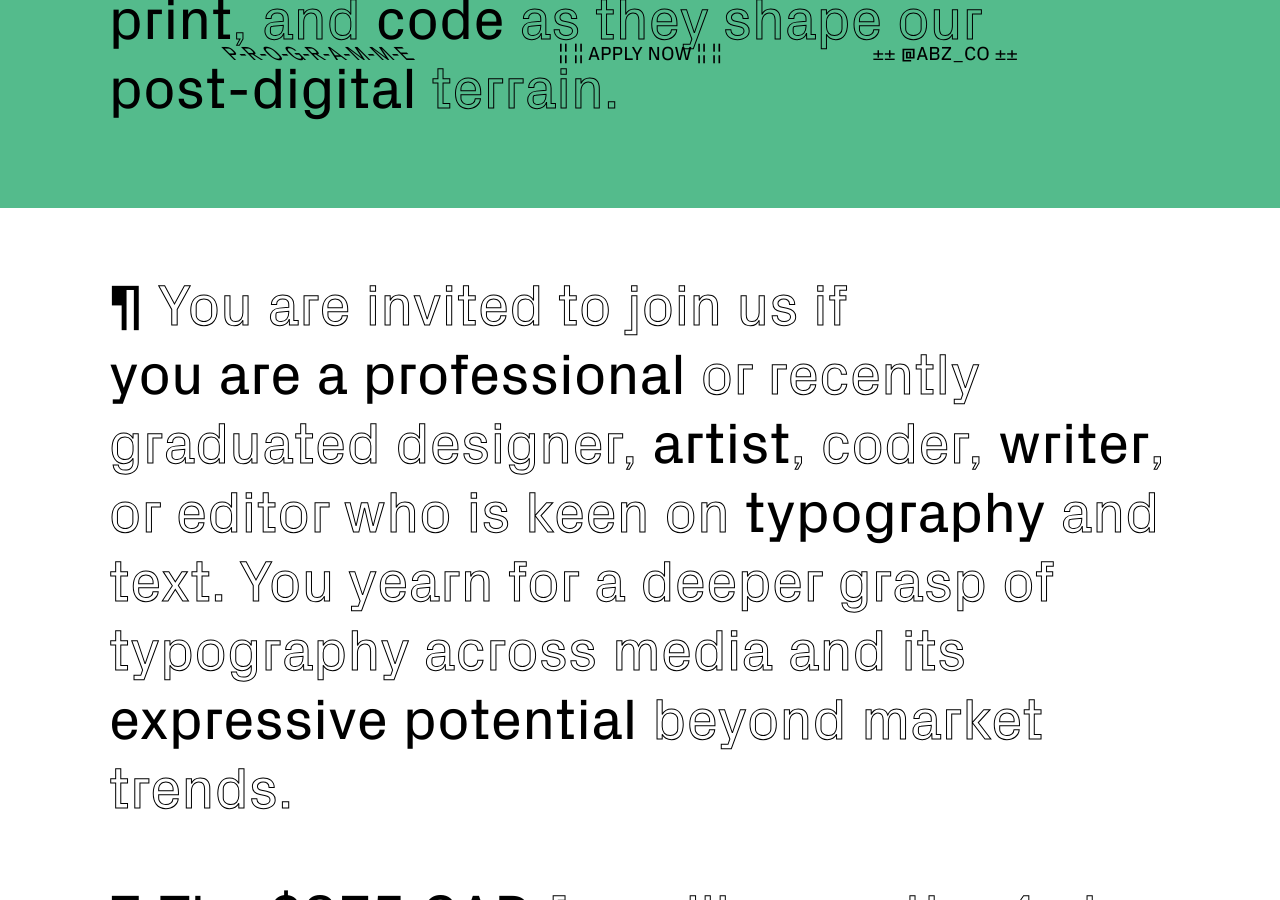
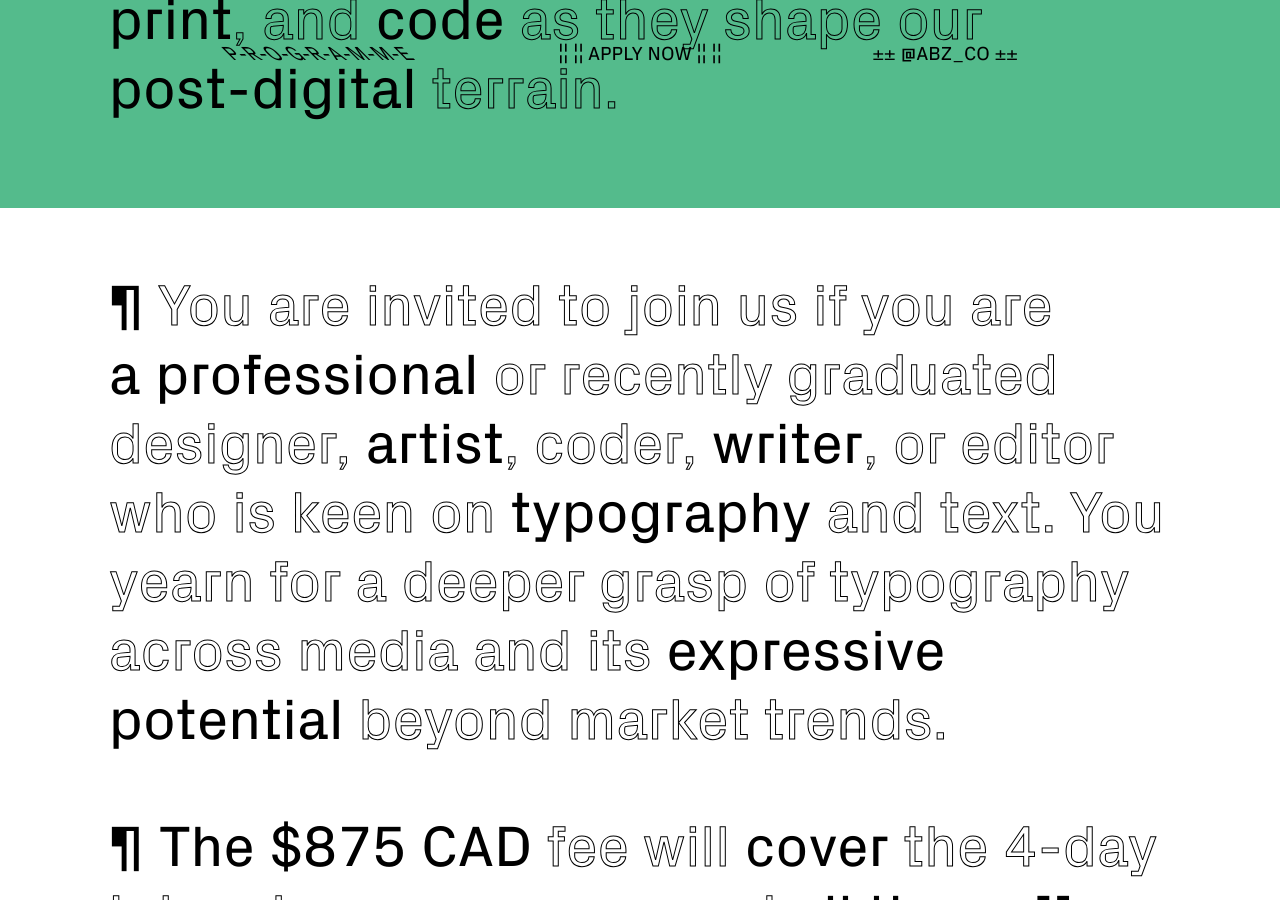
Before and after one commit to garrying/a-b-z.co, a Jekyll site: the page built from index.html, in a window 1280 px wide and 900 px high, scrolled down 702 px. Built offline with Jekyll 4.4.1, drawn with Linux system fonts in a browser that asks for light colours.

Commit message:
link break

```diff
--- a/index.html
+++ b/index.html
@@ -4,7 +4,7 @@ layout: default
 
 <section class="content-container heading-one">
   <p>
-    <span class="solid">¶</span> You are invited to join us if <a href="http://www.thegoodproject.org/wp-content/uploads/2016/01/Mehta_Paradox-of-the-Professions.pdf" data-link-text="you are a professional" target="_blank">you are a professional</a> or recently graduated designer, <a href="https://www.youtube.com/watch?v=rqlZLSshbgU" data-link-text="artist" target="_blank">artist</a>, coder, <a href="http://practicaltypography.com/billionaires-typewriter.html" data-link-text="writer" target="_blank">writer</a>, or editor who is keen on <a href="http://www.readingdesign.org/tristram-shandy" data-link-text="typography" target="_blank">typography</a> and text. You yearn for a deeper grasp of typography across media and its <a href="#manifesto" data-link-text="expressive potential">expressive potential</a> beyond market trends<span class="inline-outline">.</span>
+    <span class="solid">¶</span> You are invited to join us if you are <a href="http://www.thegoodproject.org/wp-content/uploads/2016/01/Mehta_Paradox-of-the-Professions.pdf" data-link-text="a professional" target="_blank">a professional</a> or recently graduated designer, <a href="https://www.youtube.com/watch?v=rqlZLSshbgU" data-link-text="artist" target="_blank">artist</a>, coder, <a href="http://practicaltypography.com/billionaires-typewriter.html" data-link-text="writer" target="_blank">writer</a>, or editor who is keen on <a href="http://www.readingdesign.org/tristram-shandy" data-link-text="typography" target="_blank">typography</a> and text. You yearn for a deeper grasp of typography across media and its <a href="#manifesto" data-link-text="expressive">expressive</a> <a href="#manifesto" data-link-text="potential">potential</a> beyond market trends<span class="inline-outline">.</span>
   </p>
 </section>
 
```
